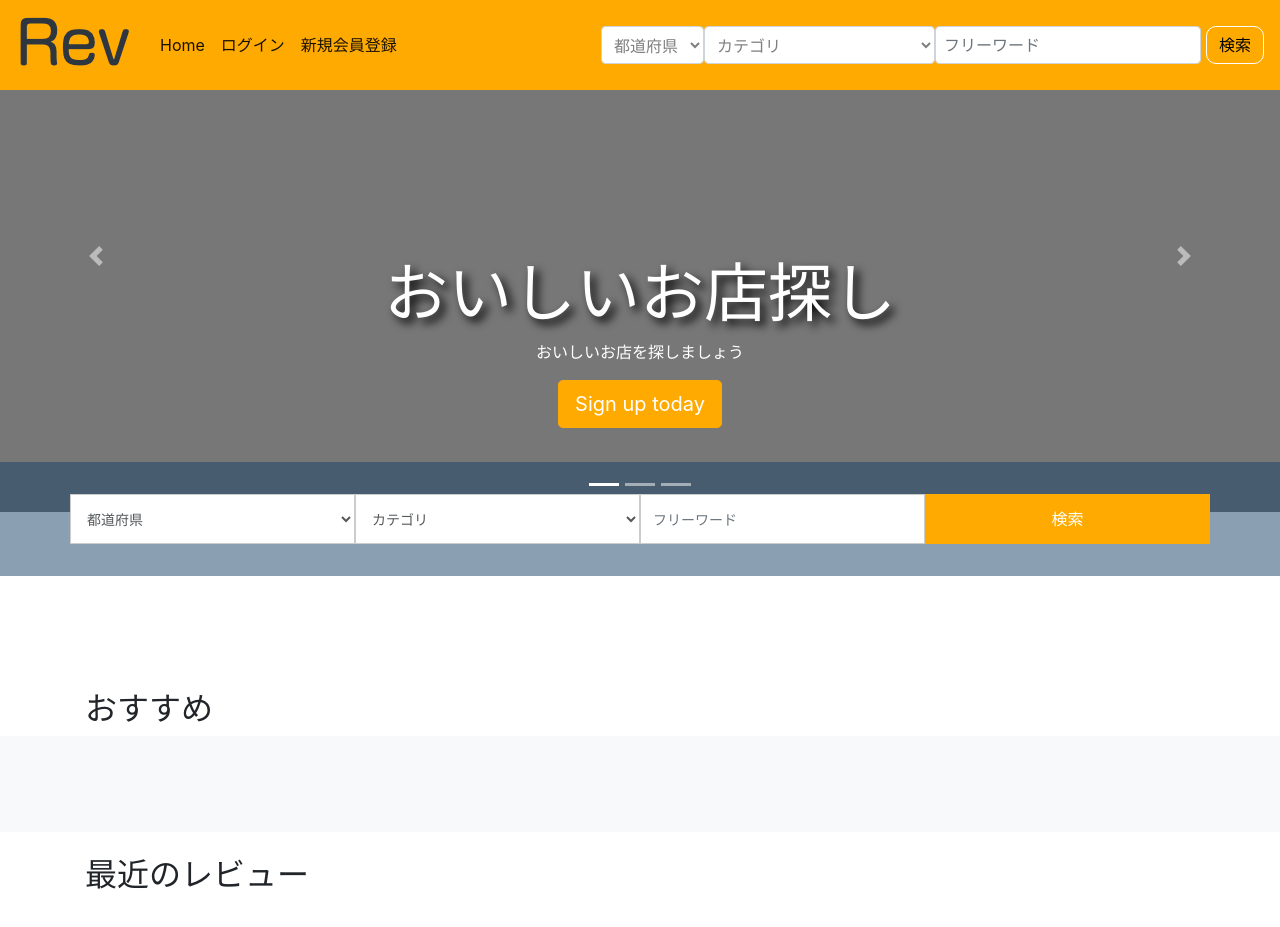
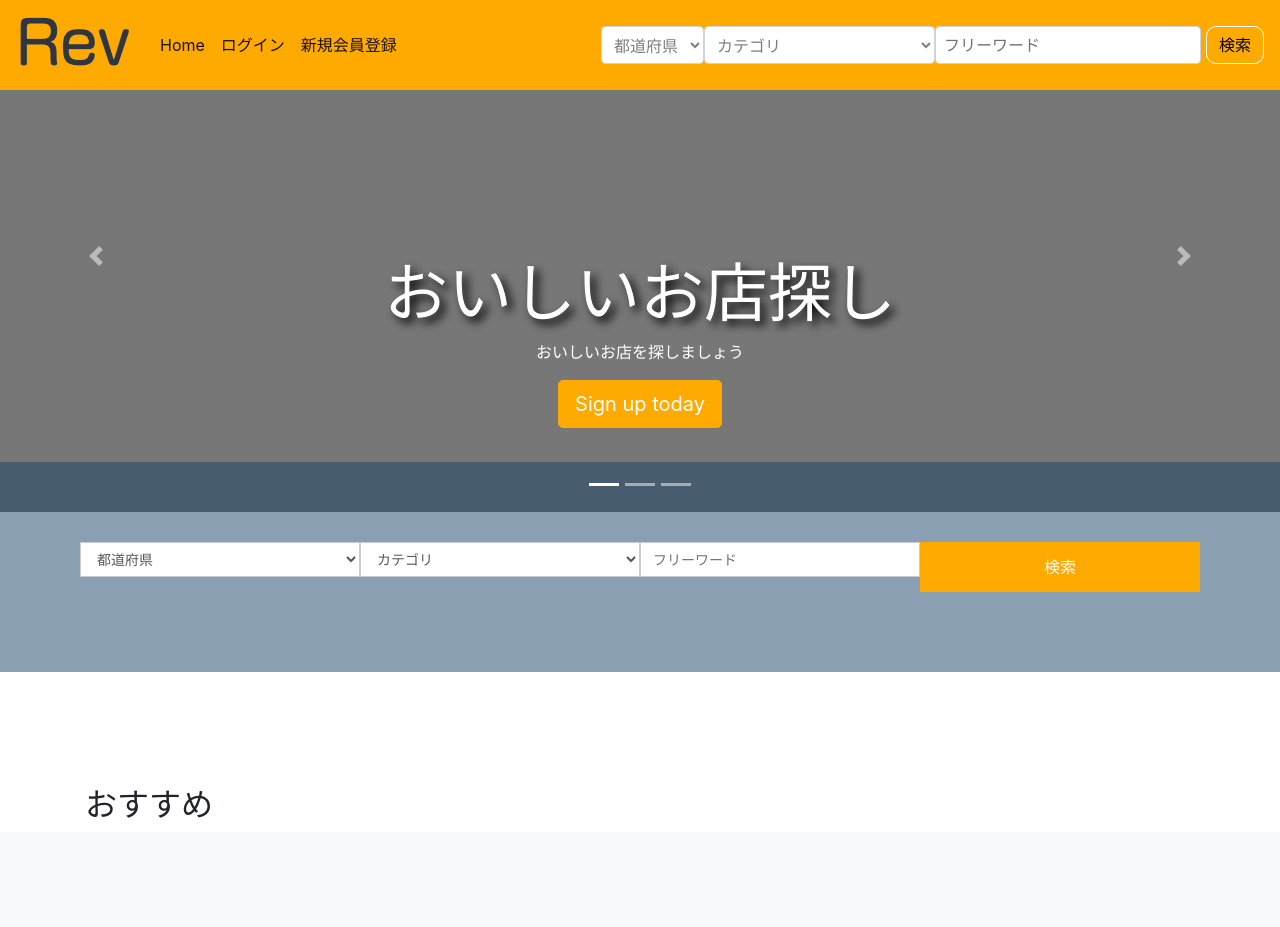
Before and after one commit to Masaya00/Django_ReviewApp, a Django app: template ReviewApp/templates/index.html in a window 1280 px wide. Shown: the top 927 px of the page. Run offline with Django 3.2, Linux system fonts and the light colour scheme; the template is opened without the code that fills it: values that come from a table or form of the project are taken from there, others are empty; data comes from the database, SQL or seed files in the repository; some libraries are stand-ins or nearby versions.

Commit message:
edit design

```diff
--- a/ReviewApp/static/css/index.css
+++ b/ReviewApp/static/css/index.css
@@ -32,7 +32,7 @@
 
 /*検索フォーム*/
 .search-sec{
-    padding: 2rem;
+    padding: 5rem;
 }
 .search-slt{
     display: block;
@@ -43,7 +43,6 @@
     background-color: #fff;
     background-image: none;
     border: 1px solid #ccc;
-    height: calc(3rem + 2px) !important;
     border-radius:0;
 }
 .search-btn{
--- a/ReviewApp/templates/base.html
+++ b/ReviewApp/templates/base.html
@@ -8,7 +8,7 @@
     <!-- Bootstrap CSS -->
     <link rel="stylesheet" href="https://stackpath.bootstrapcdn.com/bootstrap/4.3.1/css/bootstrap.min.css" integrity="sha384-ggOyR0iXCbMQv3Xipma34MD+dH/1fQ784/j6cY/iJTQUOhcWr7x9JvoRxT2MZw1T" crossorigin="anonymous">
 
-    <title>食べログ</title>
+    <title>Rev</title>
       {% block customcss %}
 
       {% endblock customcss %}
```
